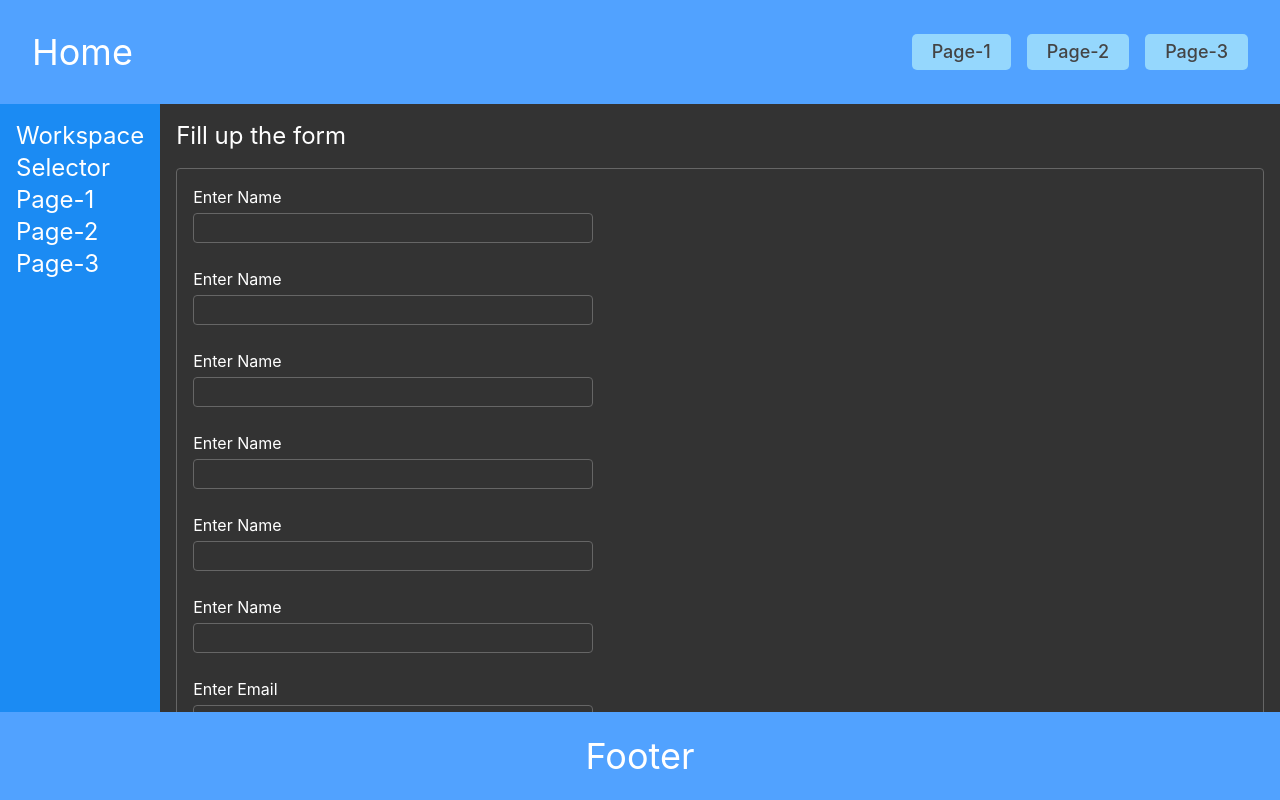
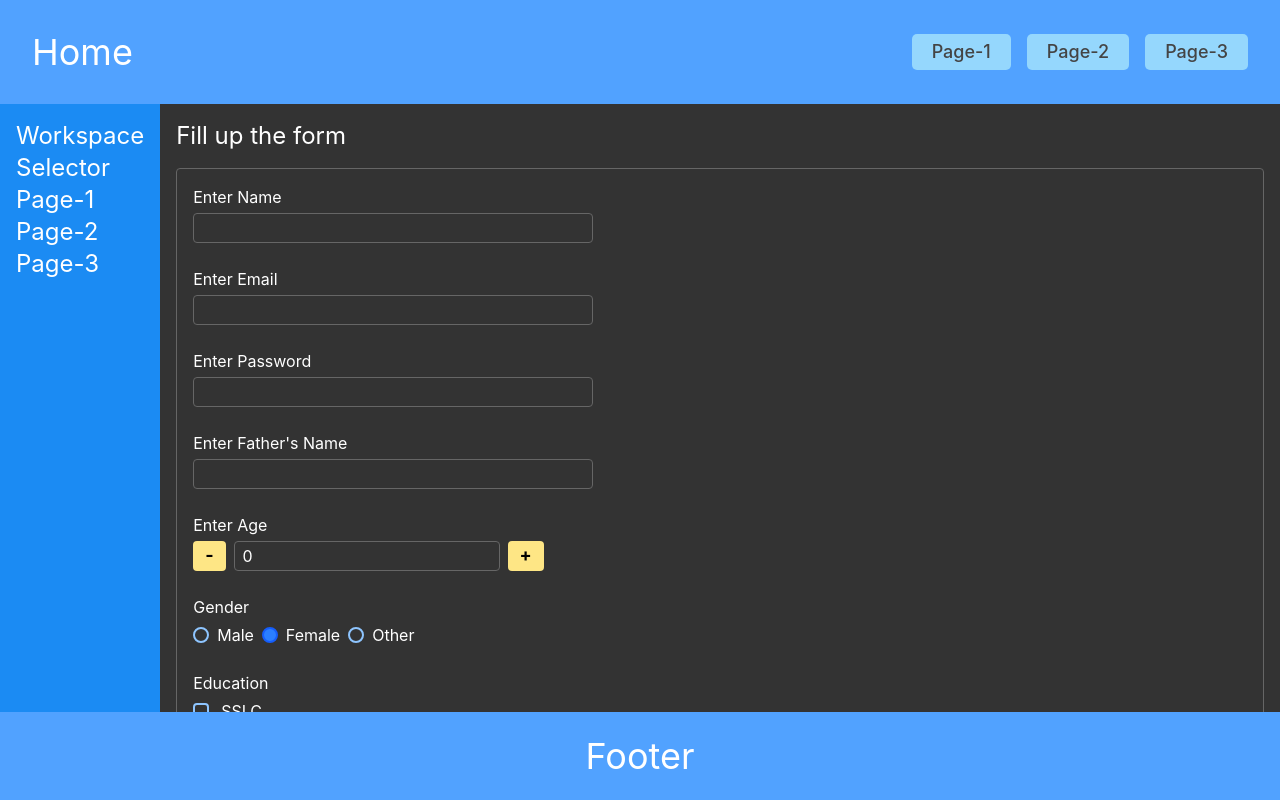
Before and after one commit to Sujayweb3master/all-about-react, a React (Vite) app in the folder react-playground/: page / in a window 1280 px wide. Built offline with nearby package versions, Linux system fonts and the light colour scheme.

Commit message:
feat: add passowrd field in form

```diff
--- a/react-playground/src/components/PageTwo.jsx
+++ b/react-playground/src/components/PageTwo.jsx
@@ -2,7 +2,7 @@ import FormOne from "./forms/FormOne"
 
 const PageTwo = () => {
     return (
-        <div className="container text-white p-4 overflow-y-auto">
+        <div className="container text-white p-4 overflow-y-auto scrollbar-thin scrollbar-track-[#333333] hover:scrollbar-thumb-sky-400">
             <h1 className="text-2xl mb-4">Fill up the form</h1>
             <FormOne />
         </div>
--- a/react-playground/src/components/forms/FormOne.jsx
+++ b/react-playground/src/components/forms/FormOne.jsx
@@ -34,6 +34,10 @@ const FormOne = () => {
 
     const handleEmailChange = (e) => {
         setEmailId(e.target.value)
+    }
+
+    const handlePasswordChange = (e) => {
+        setPassword(e.target.value)
     }
 
     const handleAgeChange = (e) => {
@@ -107,28 +111,12 @@ const FormOne = () => {
                         <Input value={name} id={'name'} onChange={handleNameChange} />
                     </div>
                     <div className='flex flex-col max-w-100 gap-1'>
-                        <label for='name' className='mr-4'>Enter Name</label>
-                        <Input value={name} id={'name'} onChange={handleNameChange} />
+                        <label for='email-id' className='mr-4'>Enter Email</label>
+                        <Input value={emailId} id='email-id' type='email' onChange={handleEmailChange} />
                     </div>
                     <div className='flex flex-col max-w-100 gap-1'>
-                        <label for='name' className='mr-4'>Enter Name</label>
-                        <Input value={name} id={'name'} onChange={handleNameChange} />
-                    </div>
-                    <div className='flex flex-col max-w-100 gap-1'>
-                        <label for='name' className='mr-4'>Enter Name</label>
-                        <Input value={name} id={'name'} onChange={handleNameChange} />
-                    </div>
-                    <div className='flex flex-col max-w-100 gap-1'>
-                        <label for='name' className='mr-4'>Enter Name</label>
-                        <Input value={name} id={'name'} onChange={handleNameChange} />
-                    </div>
-                    <div className='flex flex-col max-w-100 gap-1'>
-                        <label for='name' className='mr-4'>Enter Name</label>
-                        <Input value={name} id={'name'} onChange={handleNameChange} />
-                    </div>
-                    <div className='flex flex-col max-w-100 gap-1'>
-                        <label for='email-id' className='mr-4'>Enter Email</label>
-                        <Input value={emailId} id='email-id' type='email' onChange={handleEmailChange} />
+                        <label for='password' className='mr-4'>Enter Password</label>
+                        <Input value={password} id='password' type='password' onChange={handlePasswordChange} />
                     </div>
                     <div className='flex flex-col max-w-100 gap-1'>
                         <label for='father-name' className='mr-4'>Enter Father's Name</label>
--- /dev/null
+++ b/react-playground/src/components/forms/FormTwo.jsx
@@ -0,0 +1,29 @@
+import Button from '../ui/Button';
+
+const FormTwo = () => {
+
+
+
+    const handleOnClick = (e) => {
+        console.log(e);
+    }
+
+    const handleSubmit = (e) => {
+        e.preventDefault();
+        console.log(e);
+    }
+
+    return (
+
+        <div>
+            <form className='border border-[#666] rounded p-4' onSubmit={handleSubmit}>
+                <div className='flex flex-col gap-6 mb-4'>
+
+                </div>
+                <Button onClick={handleOnClick} label='Submit' className={`mt-2`} />
+            </form>
+        </div>
+    )
+}
+
+export default FormTwo
```
